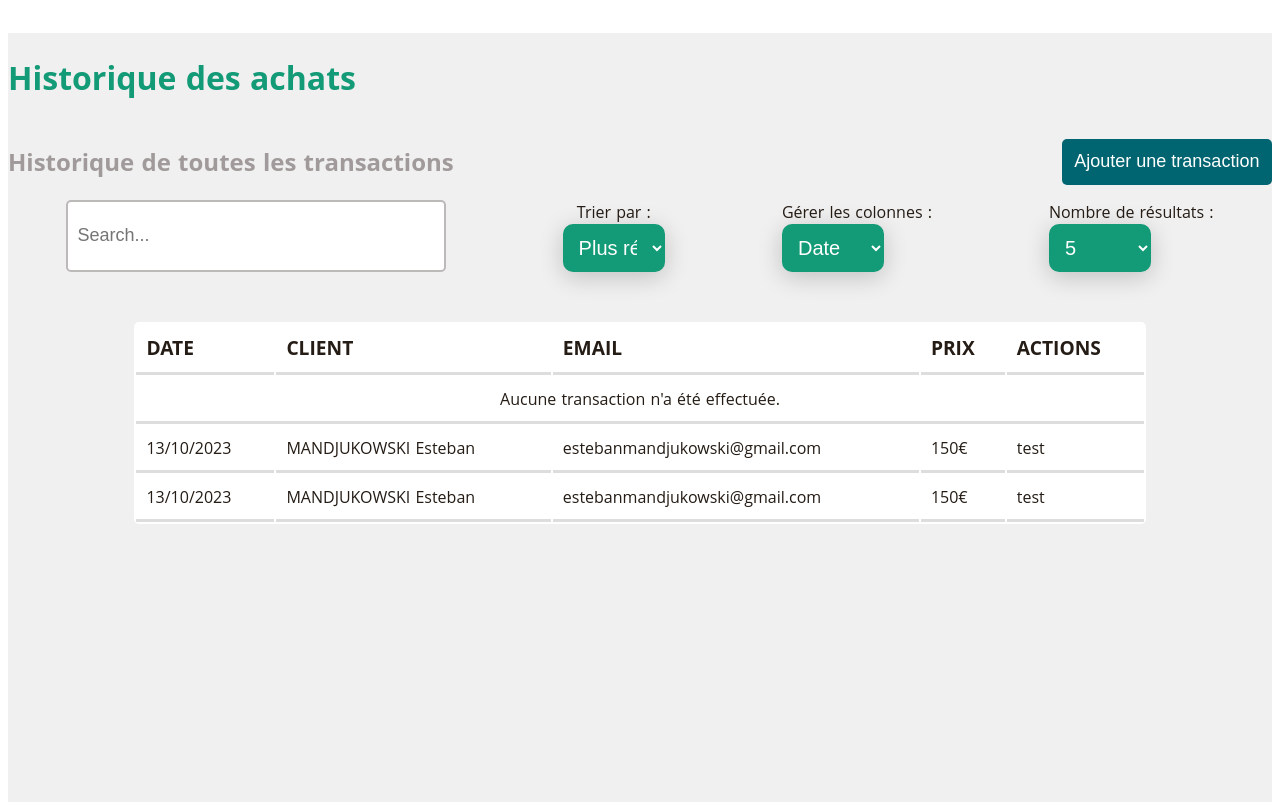
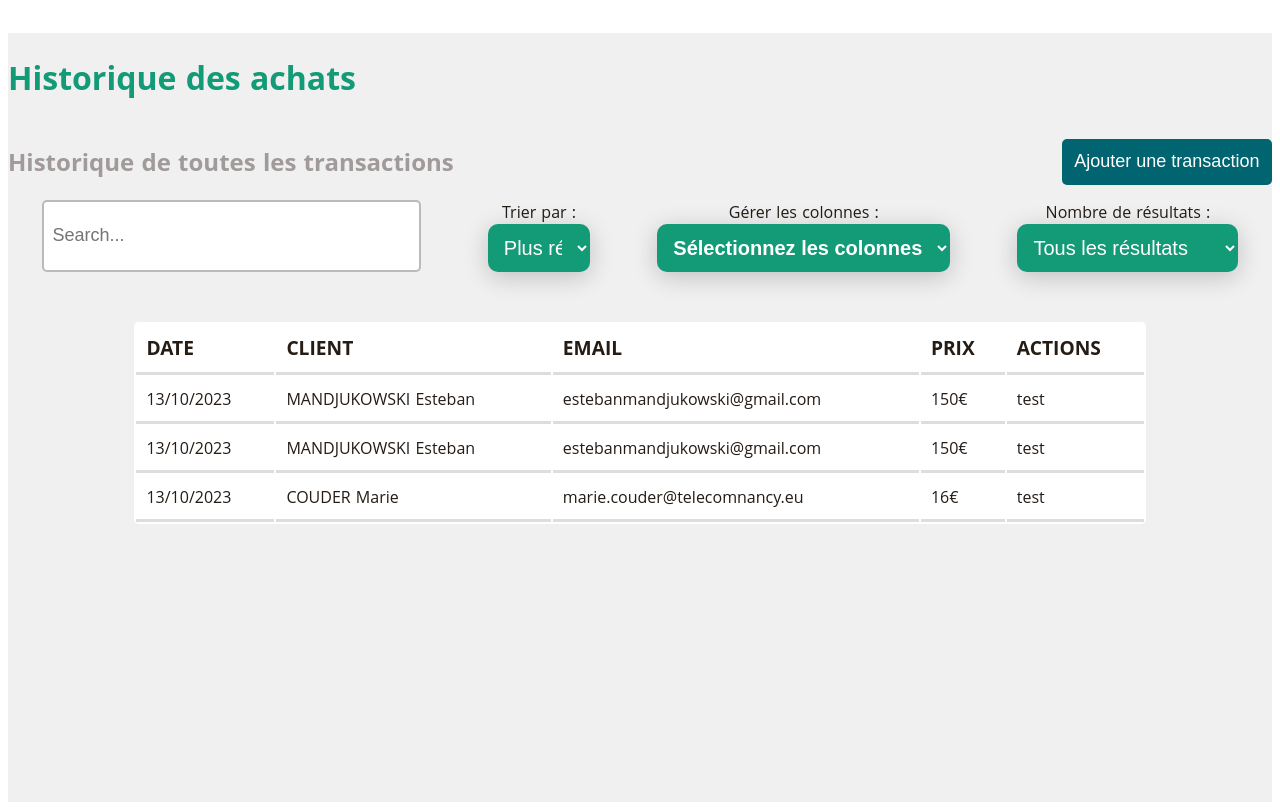
Before and after one commit to Esteban795/PP2I1, a Flask app: page /admin/ in a window 1280 px wide. Shown: the part 1493-2303 px from the top of the page. Run offline with Flask 3, Linux system fonts and the light colour scheme; the visitor is signed in with stand-in values (Sample User, id 1); some libraries are stand-ins or nearby versions.

Commit message:
pc transfer

```diff
--- a/PP2I1/src/backend/app.py
+++ b/PP2I1/src/backend/app.py
@@ -126,7 +126,7 @@ def getProducts():
     return products
 
 @app.route('/admin/')
-@utilities.admin_required
+# @utilities.admin_required
 def admin():
     error = request.args.get('error',None)
     bins_data = getBinsInformation()
--- a/PP2I1/src/frontend/static/css/admin.css
+++ b/PP2I1/src/frontend/static/css/admin.css
@@ -427,3 +427,48 @@ td {
 tr:hover td {
 	background-color: #eee;
 }
+
+.multiselect {
+	position:relative;
+	width: fit-content;
+}
+
+.selectBox {
+	position: relative;
+}
+
+.selectBox select {
+	width: 100%;
+	font-weight: bold;
+}
+
+.overSelect {
+	position: absolute;
+	left: 0;
+	right: 0;
+	top: 0;
+	bottom: 0;
+}
+
+#checkboxes {
+	background-color: whitesmoke;
+	display: none;
+	position:absolute;
+	width:100%;
+}
+
+#checkboxes label {
+	display: block;
+}
+
+#checkboxes label:hover {
+	background-color: #1e90ff;
+}
+
+.label-columns-checkboxes {
+	padding:5px;
+}
+
+.column-hidden {
+	display: none;
+}
--- /dev/null
+++ b/PP2I1/src/frontend/static/js/purchase_history.js
@@ -0,0 +1,78 @@
+// const filterOptionsSelect = document.querySelector("#filter-options-select");
+// const manageColumnsSelect = document.querySelector("#manage-columns-select");
+// const numberOfResultsSelect = document.querySelector("#number-of-results-select");
+
+// let filterOptionTDIndex = new Map([
+//     ['Plus récent',0],
+//     ['Plus ancien',-0],
+//     ['Prix croissant',1],
+//     ['Prix décroissant',-1],
+// ]);
+
+
+// filterOptionsSelect.addEventListener('change', (e) => {
+//     const filterOption = e.target.value;
+
+// });
+
+
+const searchbar = document.getElementById('search-bar');
+const purchaseHistoryTable = document.getElementById('purchase-history-table');
+const tableHeaders = document.getElementsByTagName("th");
+const tableRows = purchaseHistoryTable.getElementsByTagName('tr');
+
+searchbar.addEventListener('keyup', (e) => {
+    const searchString = e.target.value.toLowerCase();
+    let trs = purchaseHistoryTable.querySelectorAll('tr');
+    for (let i = 1; i < trs.length; i++) {
+        const element = trs[i];
+        let found = false;
+        for (let i = 0; i < element.children.length; i++) {
+            const cell = element.children[i];
+            if (cell.innerHTML.toLowerCase().includes(searchString)) {
+                found = true;
+                break;
+            }
+        }
+        found ? element.classList.remove('hidden') : element.classList.add('hidden');
+    }
+});
+
+
+let expanded = false;
+const selectCheckboxes = document.querySelector("#checkboxes");
+const columnsCheckboxes = document.querySelectorAll(".columns-checkboxes");
+
+const columnsIndexes = new Map([
+  ['date',0],
+  ['client-name',1],
+  ['email',2],
+  ['price',3],
+  ['actions',4]
+]);
+
+function showCheckboxes() {
+  if (!expanded) {
+    selectCheckboxes.style.display = "block";
+    expanded = true;
+  } else {
+    selectCheckboxes.style.display = "none";
+    expanded = false;
+  }
+}
+
+columnsCheckboxes.forEach((checkbox) => {
+  checkbox.addEventListener("change", (event) => {
+    let index = columnsIndexes.get(event.target.value);
+    console.log(index);
+    if (!event.target.checked) {
+        for (let i = 0; i < tableRows.length; i++){
+            tableRows[i].children[index].classList.add('column-hidden');
+        }
+    } else {
+        for (let i = 0; i < tableRows.length; i++){
+            tableRows[i].children[index].classList.remove('column-hidden');
+        }
+    }
+  });
+});
--- a/PP2I1/src/frontend/templates/admin.html
+++ b/PP2I1/src/frontend/templates/admin.html
@@ -159,7 +159,7 @@
 			<input type="search" name="searchbar" id="search-bar" placeholder="Search...">
 			<div class="flex-column">
 				<label for="filter" class="text-center"> Trier par : </label>
-				<select name="filter">
+				<select id="filter-options" name="filter">
 					<optgroup label="Trier par..">
 						<option> Plus récent </option>
 						<option> Plus ancien </option>
@@ -170,20 +170,37 @@
 			</div>
 			<div class="flex-column">
 				<label for="table-options" class="text-center"> Gérer les colonnes : </label>
-				<select name="manage-columns">
-					<optgroup label="Afficher les colonnes..">
-						<option class="manage-colums-option"> Date </option>
-						<option class="manage-colums-option"> Client </option>
-						<option class="manage-colums-option"> Email </option>
-						<option class="manage-colums-option"> Prix </option>
-						<option class="manage-colums-option"> Actions </option>
-					</optgroup>
-				</select>
+				<div class="multiselect">
+					<div class="selectBox" onclick="showCheckboxes()">
+						<select>
+							<option> Sélectionnez les colonnes </option>
+						</select>
+						<div class="overSelect"> </div>
+					</div>
+					<div id="checkboxes">
+						<label class="label-columns-checkboxes">
+							<input class="columns-checkboxes" type="checkbox" value="date" checked/> Date
+						</label>
+						<label class="label-columns-checkboxes">
+							<input class="columns-checkboxes" type="checkbox" value='client-name' checked/> Client
+						</label>
+						<label class="label-columns-checkboxes">
+							<input class="columns-checkboxes" type="checkbox" value="email" checked/> Email
+						</label>
+						<label class="label-columns-checkboxes">
+							<input class="columns-checkboxes" type="checkbox" value="price" checked/> Prix
+						</label>
+						<label class="label-columns-checkboxes">
+							<input class="columns-checkboxes" type="checkbox" value="actions" checked/> Actions
+						</label>
+					</div>
+				</div>
 			</div>
 			<div class="flex-column">
 				<label for="how-many-results" class="text-center"> Nombre de résultats : </label>
-				<select name="how-many-results">
+				<select id="number-of-results-select" name="how-many-results" style="width: fit-content;">
 					<optgroup label="Afficher au plus...">
+						<option selected> Tous les résultats </option>
 						<option> 5 </option>
 						<option> 6 </option>
 						<option> 7 </option>
@@ -195,7 +212,7 @@
 			</div>
 		</div>
 		<div id="table-container">
-			<table>
+			<table id="purchase-history-table">
 				<thead>
 					<tr>
 						<th class="text-left border-top-bottom"> DATE </th>
@@ -206,7 +223,7 @@
 					</tr>
 				</thead>
 				<tbody>
-					{% if purchases == [] %}
+					<!-- {% if purchases == [] %}
 						<tr>
 							<td class="text-center" colspan="5"> Aucune transaction n'a été effectuée. </td>
 						</tr>
@@ -220,7 +237,7 @@
 									<td> <a href="/admin/purchase/{{ purchase.purchase_id }}"> Voir </a> </td>
 								</tr>
 							{% endfor %}
-					{% endif %}
+					{% endif %} -->
 					<tr>
 						<td> 13/10/2023 </td>
 						<td> MANDJUKOWSKI Esteban </td>
@@ -235,6 +252,13 @@
 						<td> 150€ </td>
 						<td> test </td>
 					</tr>
+					<tr>
+						<td> 13/10/2023 </td>
+						<td> COUDER Marie </td>
+						<td> marie.couder@telecomnancy.eu </td>
+						<td> 16€ </td>
+						<td> test </td>
+					</tr>
 				</tbody>
 
 			</table>
@@ -244,11 +268,14 @@
 
 	<script type="text/javascript" src="./../static/js/map.js"></script>
 	<script type="text/javascript" src="./../static/js/products_admin.js"></script>
+	<script type="text/javascript" src="./../static/js/purchase_history.js"></script>
 	<script>
+
 		{% for marker in bins_data %}
 			L.marker([{{ marker['lat'] }}, {{ marker['long'] }}]).addTo(map)
 			.bindPopup("{{ marker['last_name'] }} {{ marker['first_name'] }} ")
 		{% endfor %}
+
 	</script>
 </body>
 </html>
```
